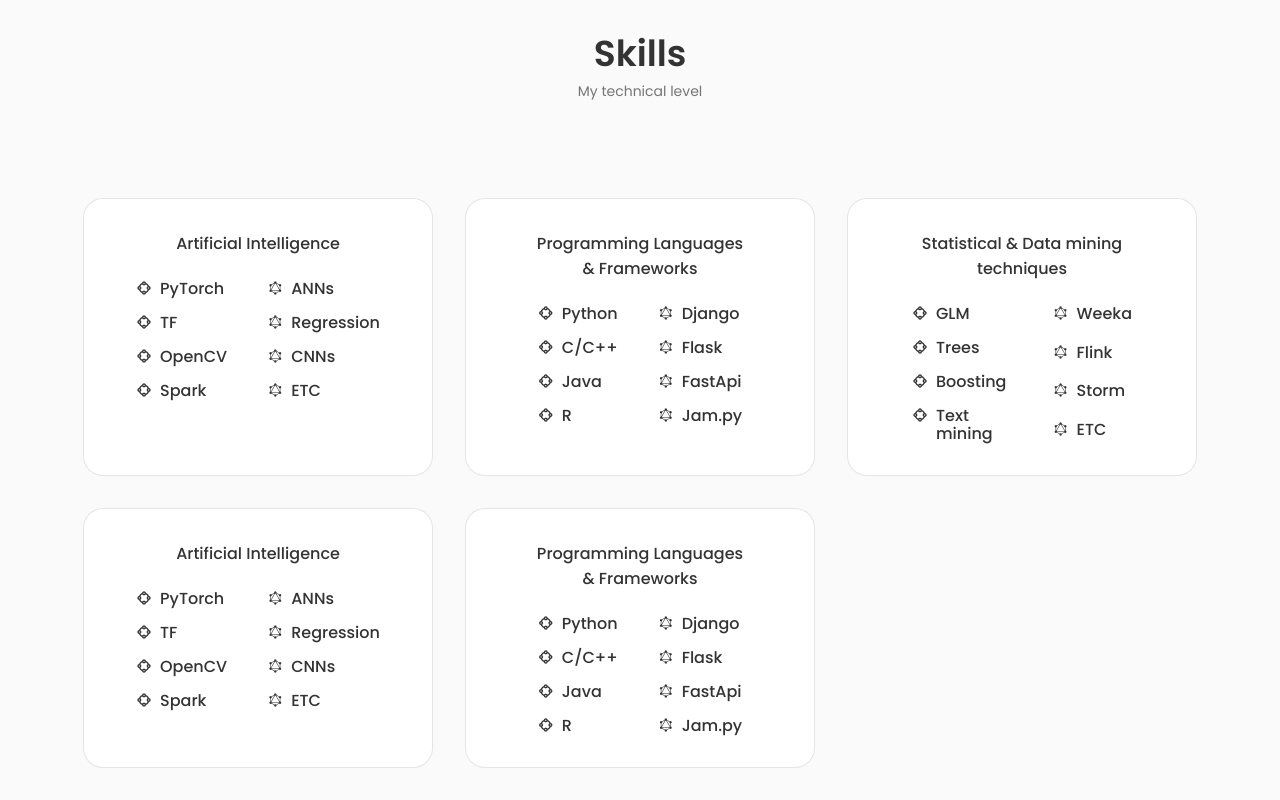
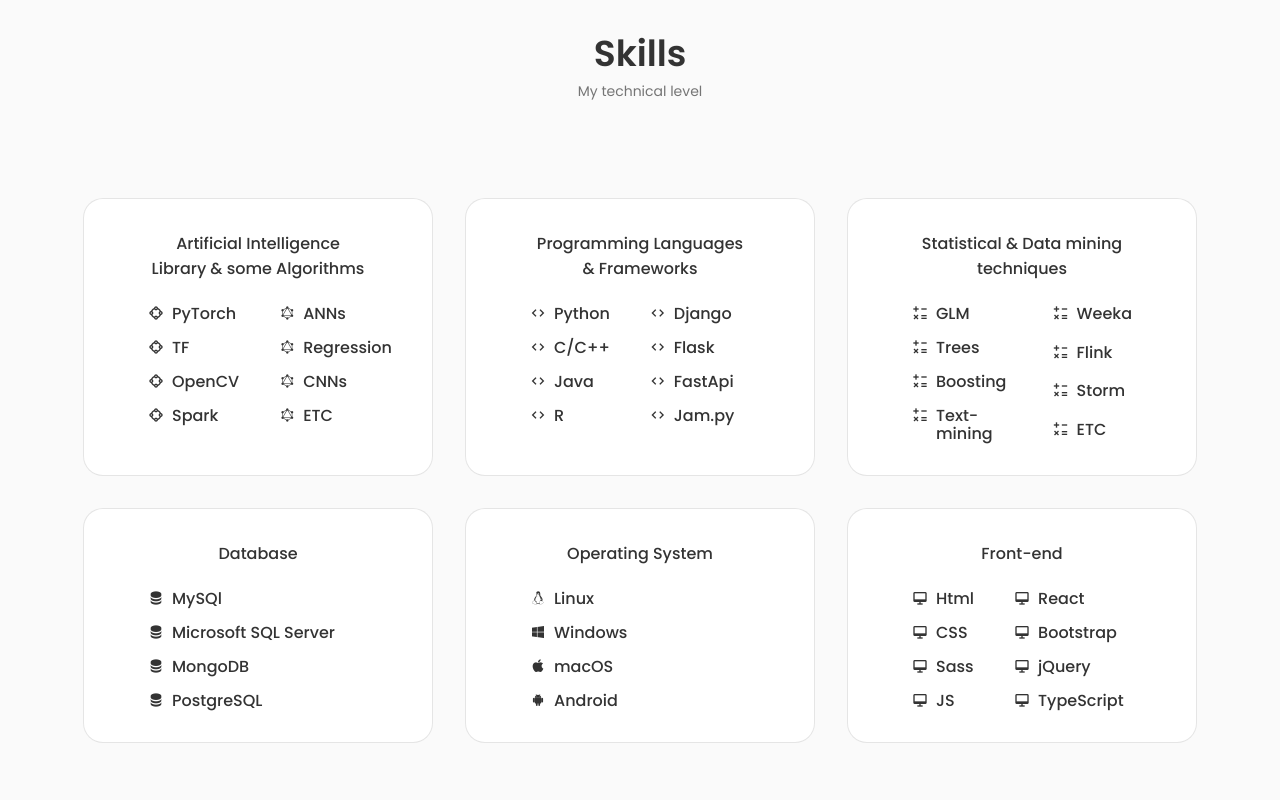
Before and after one commit to salarMokhtariL/salarMokhtariLaleh, a React (Create React App) app: page / in a window 1280 px wide. Shown: the part 1404-2204 px from the top of the page. After the commit the page ends 2179 px from the top, so only its background shows below. Built offline with nearby package versions, Linux system fonts and the light colour scheme.

Commit message:
Update 1.0.9

```diff
--- a/src/components/skills/Ai.jsx
+++ b/src/components/skills/Ai.jsx
@@ -4,7 +4,7 @@ const Ai = () => {
   return (
 
     <div className='skills__content'>
-    <h3 className='skills__title'> Artificial Intelligence </h3>
+    <h3 className='skills__title'> Artificial Intelligence Library & some Algorithms </h3>
 
     <div className='skill__box'>
         <div className='skills__group'>
--- a/src/components/skills/Backend.jsx
+++ b/src/components/skills/Backend.jsx
@@ -8,14 +8,14 @@ const Backend = () => {
     <div className='skill__box'>
         <div className='skills__group'>
             <div className='skills__data'>
-            <i class='bx bx-shape-circle'></i>
+            <i class='bx bx-code'></i>
                             <div>
                     <h3 className='skills__name'>Python</h3>
                     <span className='skills__level'></span>
                 </div>
             </div>
             <div className='skills__data'>
-            <i class='bx bx-shape-circle'></i>
+            <i class='bx bx-code'></i>
                 <div>
                     <h3 className='skills__name'>C/C++</h3>
                     <span className='skills__level'> </span>
@@ -23,14 +23,14 @@ const Backend = () => {
             </div>
 
             <div className='skills__data'>
-            <i class='bx bx-shape-circle'></i>
+            <i class='bx bx-code'></i>
                 <div>
                     <h3 className='skills__name'>Java</h3>
                     <span className='skills__level'></span>
                 </div>
             </div>
             <div className='skills__data'>
-            <i class='bx bx-shape-circle'></i>
+            <i class='bx bx-code'></i>
                 <div>
                     <h3 className='skills__name'>R</h3>
                     <span className='skills__level'></span>
@@ -39,25 +39,25 @@ const Backend = () => {
         </div>
         <div className='skills__group'>
             <div className='skills__data'>
-            <i class='bx bxl-graphql' ></i>
+            <i class='bx bx-code' ></i>
                 <div>
                     <h3 className='skills__name'>Django</h3>
                 </div>
             </div>
             <div className='skills__data'>
-            <i class='bx bxl-graphql' ></i>
+            <i class='bx bx-code' ></i>
                 <div>
                     <h3 className='skills__name'>Flask</h3>
                 </div>
             </div>
             <div className='skills__data'>
-            <i class='bx bxl-graphql' ></i>
+            <i class='bx bx-code' ></i>
                 <div>
                     <h3 className='skills__name'>FastApi</h3>
                 </div>
             </div>
             <div className='skills__data'>
-            <i class='bx bxl-graphql' ></i>
+            <i class='bx bx-code' ></i>
                 <div>
                     <h3 className='skills__name'>Jam.py</h3>
                 </div>
--- a/src/components/skills/Databes.jsx
+++ b/src/components/skills/Databes.jsx
@@ -2,7 +2,45 @@ import React from 'react'
 
 const Databes = () => {
   return (
-    <div>Databes</div>
+    <div className='skills__content'>
+    <h3 className='skills__title'>Database</h3>
+
+    <div className='skill__box'>
+        <div className='skills__group'>
+            <div className='skills__data'>
+            <i class='bx bxs-data' ></i>
+            <div>
+                    <h3 className='skills__name'>MySQl</h3>
+                    <span className='skills__level'></span>
+                </div>
+            </div>
+            <div className='skills__data'>
+            <i class='bx bxs-data' ></i>
+                <div>
+                    <h3 className='skills__name'>Microsoft SQL Server</h3>
+                    <span className='skills__level'> </span>
+                </div>
+            </div>
+
+            <div className='skills__data'>
+            <i class='bx bxs-data' ></i>
+            <div>
+                    <h3 className='skills__name'>MongoDB</h3>
+                    <span className='skills__level'></span>
+                </div>
+            </div>
+            <div className='skills__data'>
+            <i class='bx bxs-data' ></i>
+                <div>
+                    <h3 className='skills__name'>PostgreSQL</h3>
+                    <span className='skills__level'></span>
+                </div>
+            </div>
+        </div>
+
+
+    </div>
+</div>
   )
 }
 
--- a/src/components/skills/Frontend.jsx
+++ b/src/components/skills/Frontend.jsx
@@ -8,60 +8,57 @@ const Frontend = () => {
     <div className='skill__box'>
         <div className='skills__group'>
             <div className='skills__data'>
-                    <i class='bx bxs-award'></i>
-
-                    <div>
+            <i class='bx bx-desktop' ></i>                            <div>
                     <h3 className='skills__name'>Html</h3>
-                        <span className='skills__level'>advanced</span>
+                    <span className='skills__level'></span>
                 </div>
             </div>
             <div className='skills__data'>
-                    <i class='bx bxs-award'></i>
+            <i class='bx bx-desktop' ></i>                <div>
+                    <h3 className='skills__name'>CSS</h3>
+                    <span className='skills__level'> </span>
+                </div>
+            </div>
 
-                    <div>
-                        <h3 className='skills__name'>CSS</h3>
-                        <span className='skills__level'>advanced</span>
+            <div className='skills__data'>
+            <i class='bx bx-desktop' ></i>                <div>
+                    <h3 className='skills__name'>Sass</h3>
+                    <span className='skills__level'></span>
                 </div>
             </div>
             <div className='skills__data'>
-                    <i class='bx bxs-award'></i>
-
-                    <div>
-                        <h3 className='skills__name'>Js</h3>
-                        <span className='skills__level'>intermediate </span>
+            <i class='bx bx-desktop' ></i>                <div>
+                    <h3 className='skills__name'>JS</h3>
+                    <span className='skills__level'></span>
+                </div>
+            </div>
+        </div>
+        <div className='skills__group'>
+            <div className='skills__data'>
+            <i class='bx bx-desktop' ></i>                <div>
+                    <h3 className='skills__name'>React</h3>
+                </div>
+            </div>
+            <div className='skills__data'>
+            <i class='bx bx-desktop' ></i>                <div>
+                    <h3 className='skills__name'>Bootstrap</h3>
+                </div>
+            </div>
+            <div className='skills__data'>
+            <i class='bx bx-desktop' ></i>                <div>
+                    <h3 className='skills__name'>jQuery</h3>
+                </div>
+            </div>
+            <div className='skills__data'>
+            <i class='bx bx-desktop' ></i>                <div>
+                    <h3 className='skills__name'>TypeScript</h3>
                 </div>
             </div>
 
-                <div className='skills__group'>
-                <div className='skills__data'>
-                    <i class='bx bxs-award'></i>
+        </div>
 
-                    <div>
-                        <h3 className='skills__name'>Bootstrap</h3>
-                        <span className='skills__level'>advanced</span>
     </div>
 </div>
-                <div className='skills__data'>
-                    <i class='bx bxs-award'></i>
-
-                    <div>
-                        <h3 className='skills__name'>React JS</h3>
-                        <span className='skills__level'>advanced</span>
-                    </div>
-                </div>
-                <div className='skills__data'>
-                    <i class='bx bxs-award'></i>
-
-                    <div>
-                        <h3 className='skills__name'>jQuery</h3>
-                        <span className='skills__level'>intermediate </span>
-                    </div>
-                </div>
-            </div>
-        </div>
-        </div>
-        </div>
-
   )
 }
 
--- a/src/components/skills/OS.jsx
+++ b/src/components/skills/OS.jsx
@@ -2,7 +2,45 @@ import React from 'react'
 
 const OS = () => {
   return (
-    <div>OS</div>
+
+    <div className='skills__content'>
+    <h3 className='skills__title'>Operating System</h3>
+
+    <div className='skill__box'>
+        <div className='skills__group'>
+        <div className='skills__data'>
+            <i class='bx bxl-tux'></i>
+            <div>
+                    <h3 className='skills__name'>Linux</h3>
+                    <span className='skills__level'> </span>
+
+                </div>
+            </div>
+            <div className='skills__data'>
+            <i class='bx bxl-windows'></i>
+            <div>
+                    <h3 className='skills__name'>Windows</h3>
+                    <span className='skills__level'></span>
+                </div>
+            </div>
+            <div className='skills__data'>
+            <i class='bx bxl-apple'></i>
+            <div>
+                    <h3 className='skills__name'>macOS</h3>
+                    <span className='skills__level'></span>
+                </div>
+            </div>
+
+            <div className='skills__data'>
+            <i class='bx bxl-android'></i>
+            <div>
+                    <h3 className='skills__name'>Android</h3>
+                    <span className='skills__level'></span>
+                </div>
+            </div>
+        </div>
+    </div>
+</div>
   )
 }
 
--- a/src/components/skills/SDT.jsx
+++ b/src/components/skills/SDT.jsx
@@ -9,31 +9,29 @@ const SDT = () => {
     <div className='skill__box'>
         <div className='skills__group'>
             <div className='skills__data'>
-            <i class='bx bx-shape-circle'></i>
+            <i class='bx bx-math'></i>
                             <div>
                     <h3 className='skills__name'>GLM</h3>
                     <span className='skills__level'></span>
                 </div>
             </div>
             <div className='skills__data'>
-            <i class='bx bx-shape-circle'></i>
-                <div>
+            <i class='bx bx-math'></i>
+                            <div>
                     <h3 className='skills__name'>Trees</h3>
                     <span className='skills__level'> </span>
                 </div>
             </div>
 
             <div className='skills__data'>
-            <i class='bx bx-shape-circle'></i>
-                <div>
+            <i class='bx bx-math'></i>                <div>
                     <h3 className='skills__name'>Boosting</h3>
                     <span className='skills__level'></span>
                 </div>
             </div>
             <div className='skills__data'>
-            <i class='bx bx-shape-circle'></i>
-                <div>
-                    <h3 className='skills__name'>Text mining
+            <i class='bx bx-math'></i>                <div>
+                    <h3 className='skills__name'>Text-mining
 </h3>
                     <span className='skills__level'></span>
                 </div>
@@ -42,26 +40,22 @@ const SDT = () => {
         <div className='skills__group'>
 
             <div className='skills__data'>
-            <i class='bx bxl-graphql' ></i>
-                <div>
+            <i class='bx bx-math'></i>                <div>
                     <h3 className='skills__name'>Weeka</h3>
                 </div>
             </div>
             <div className='skills__data'>
-            <i class='bx bxl-graphql' ></i>
-                <div>
+            <i class='bx bx-math'></i>                <div>
                     <h3 className='skills__name'>Flink</h3>
                 </div>
             </div>
             <div className='skills__data'>
-            <i class='bx bxl-graphql' ></i>
-                <div>
+            <i class='bx bx-math'></i>                <div>
                     <h3 className='skills__name'>Storm</h3>
                 </div>
             </div>
             <div className='skills__data'>
-            <i class='bx bxl-graphql' ></i>
-                <div>
+            <i class='bx bx-math'></i>                <div>
                     <h3 className='skills__name'>ETC</h3>
                 </div>
             </div>
--- a/src/components/skills/Skills.jsx
+++ b/src/components/skills/Skills.jsx
@@ -4,6 +4,8 @@ import Backend from './Backend'
 import Ai from './Ai'
 import Frontend from './Frontend'
 import SDT from './SDT'
+import Database from './Databes'
+import OS from './OS'
 
 
 const Skills = () => {
@@ -22,8 +24,9 @@ const Skills = () => {
         </div>
         <div></div>
         <div className='skills__container container grid'>
-            <Ai/>
-            <Backend/>
+            <Database/>
+            <OS/>
+            <Frontend/>
         </div>
 
     </section>
--- a/src/components/skills/skills.css
+++ b/src/components/skills/skills.css
@@ -19,8 +19,9 @@
 }
 .skill__box{
     display: flex;
-    justify-content: center;
+    justify-content: left;
     column-gap: 2.5rem;
+
 }
 
 .skills__group{
@@ -36,7 +37,7 @@
 .bx-shape-circle,
 .bxl-graphql,
 .bx-code,
-.bx-library{
+.bx-library,.bxl-android,.bxl-tux,.bxl-windows,.bxl-apple,.bxs-data,.bx-math,.bx-desktop{
     font-size: 1rem;
     color: var(--title-color);
 }
```
Lines whose indentation alone changed are shown as unchanged.
